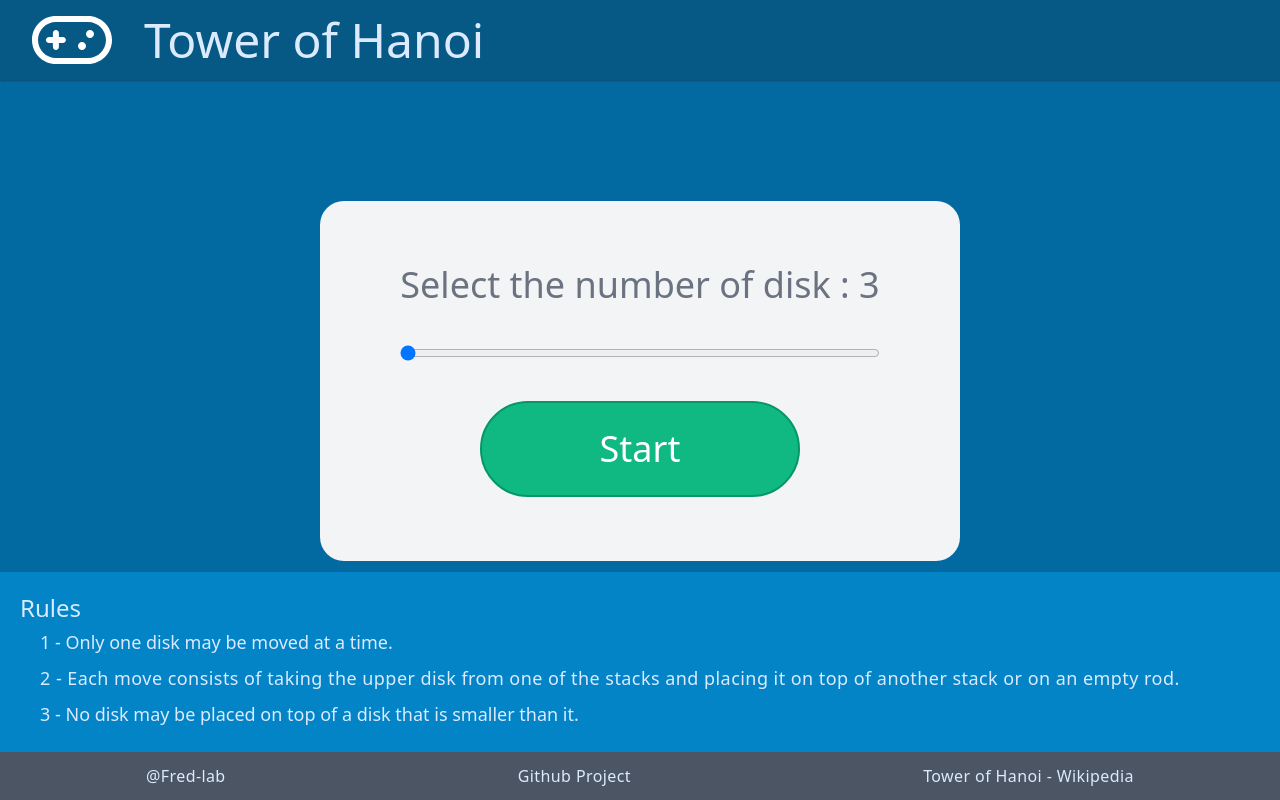
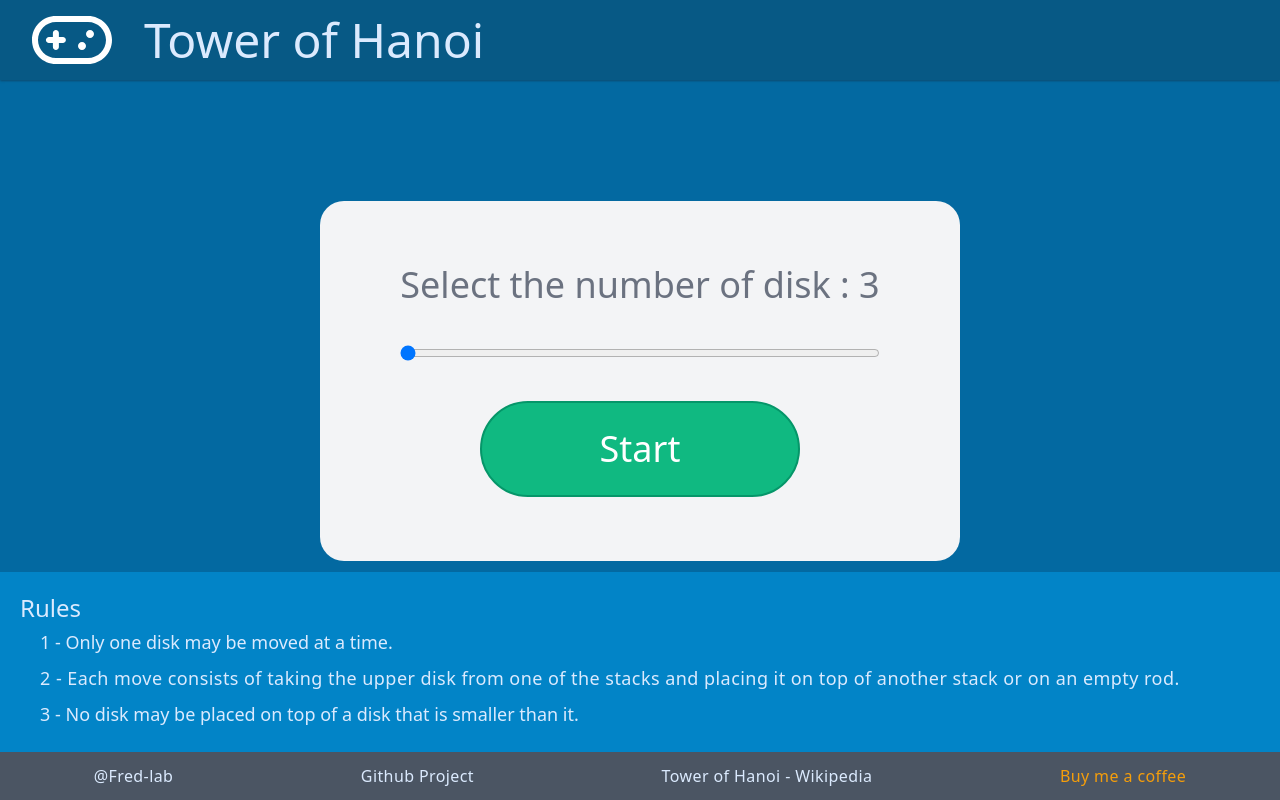
Before and after one commit to fred-lab/hanoi-tower, a React (Vite) app: page / in a window 1280 px wide. Built offline with nearby package versions, Linux system fonts and the light colour scheme.

Commit message:
Clean code

```diff
--- a/src/App.tsx
+++ b/src/App.tsx
@@ -46,6 +46,9 @@ function App() {
         <a href='https://en.wikipedia.org/wiki/Tower_of_Hanoi' target='_blank'>
           Tower of Hanoi - Wikipedia
         </a>
+        <a href='https://www.buymeacoffee.com/fredlab' target='_blank' className='text-amber-500'>
+          Buy me a coffee
+        </a>
       </footer>
     </section>
   );
--- a/src/components/Desk.tsx
+++ b/src/components/Desk.tsx
@@ -25,6 +25,7 @@ const Desk = () => {
           <Tower position={index} key={index} />
         ))}
       </section>
+      {step !== STEP_START && (
         <div className='flex justify-center items-center'>
           <MoveCounter />
           <motion.div
@@ -39,6 +40,7 @@ const Desk = () => {
             Reset
           </motion.div>
         </div>
+      )}
     </div>
   );
 };
```
Lines whose indentation alone changed are shown as unchanged.
